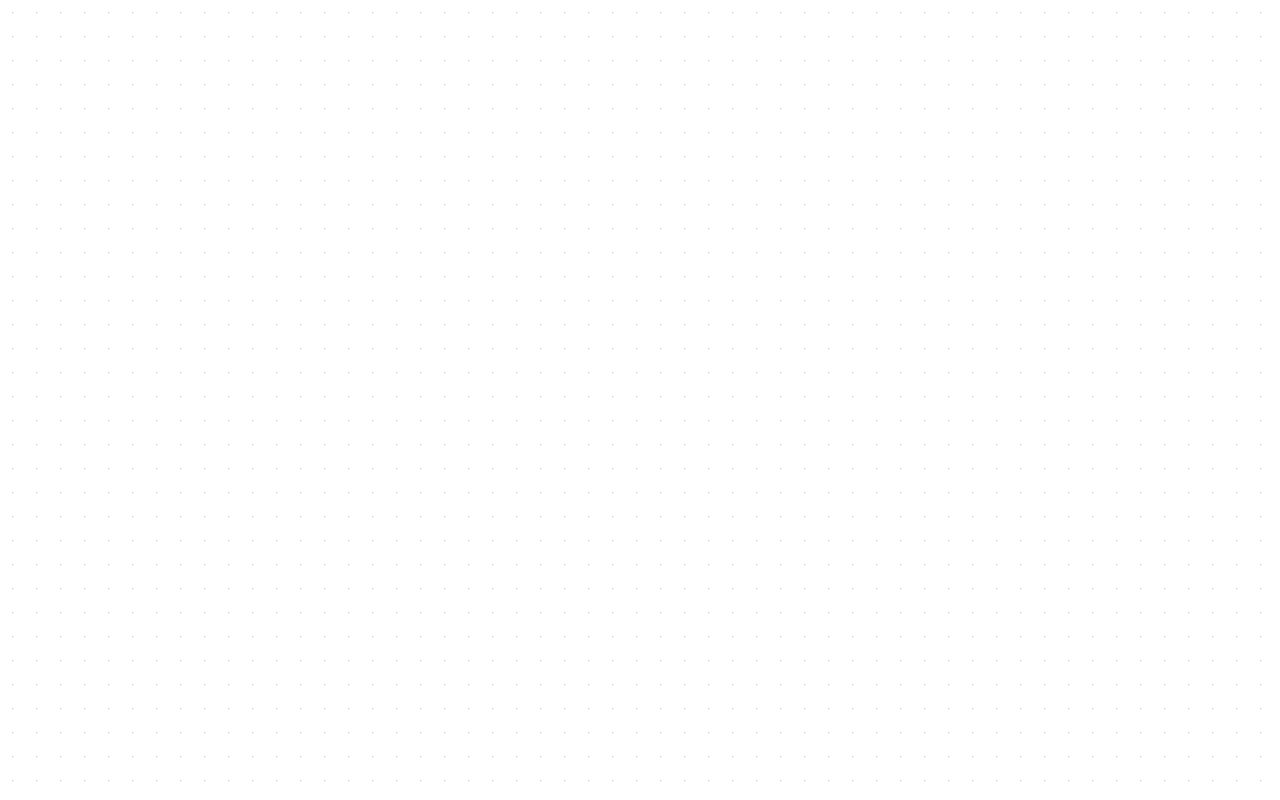
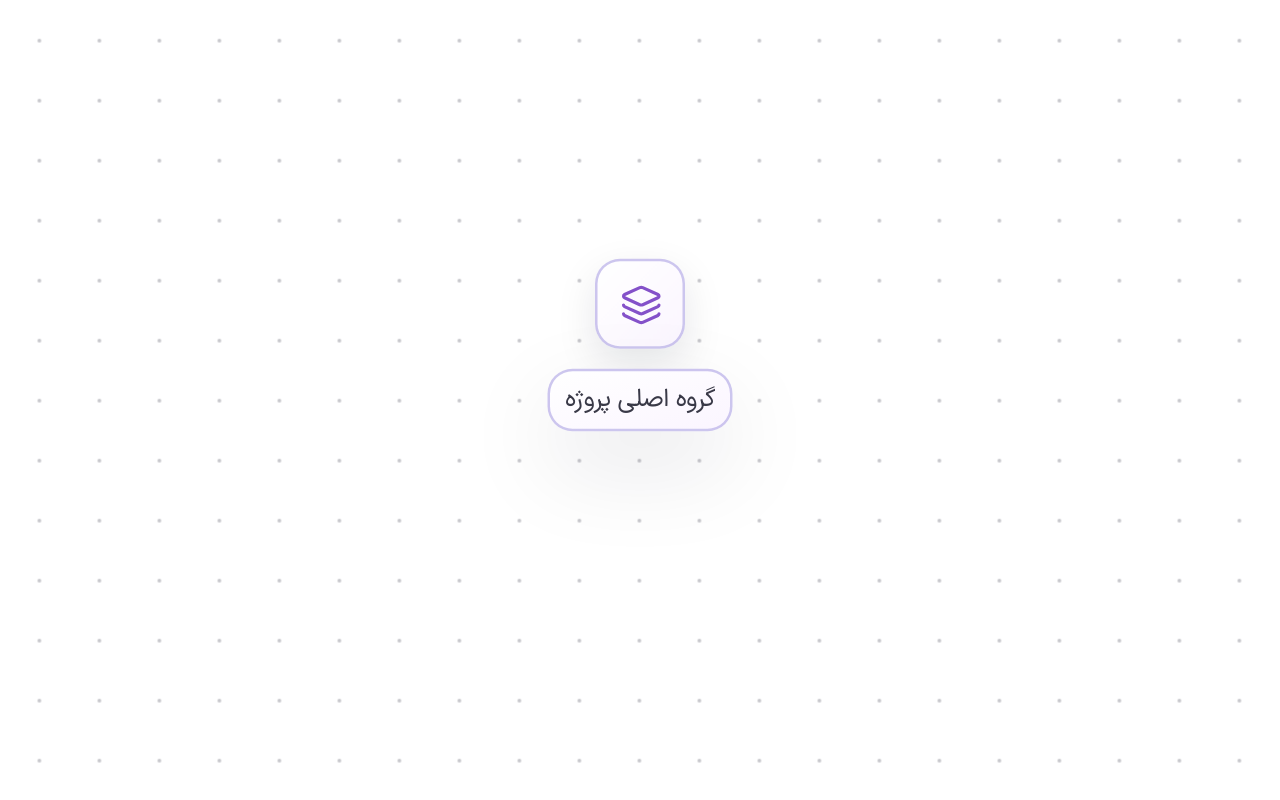
Before and after one commit to hamid-shahsavani/sharingan, a React (Vite) app: page / in a window 1280 px wide. Built offline with nearby package versions, Linux system fonts and the light colour scheme.

Commit message:
feat: implement React Flow canvas, node group component, and global styles

```diff
--- a/src/features/main/_components/canvas.tsx
+++ b/src/features/main/_components/canvas.tsx
@@ -3,29 +3,54 @@ import {
   BackgroundVariant,
   type Edge,
   type Node,
+  type NodeTypes,
   ReactFlow,
   ReactFlowProvider,
+  useEdgesState,
+  useNodesState,
 } from '@xyflow/react';
 import { cn } from 'cn';
+
+import { NodeGroup } from '@/features/main/_components/node-group';
 
 export interface MindMapCanvasProps {
   className?: string;
   hasBackground?: boolean;
 }
 
-const INITIAL_NODES: Node[] = [];
+const NODE_TYPES: NodeTypes = {
+  group: NodeGroup,
+};
+
+const INITIAL_NODES: Node[] = [
+  {
+    id: 'group-node-1',
+    type: 'group',
+    position: { x: 0, y: 0 },
+    data: {
+      title: 'گروه اصلی پروژه',
+    },
+  },
+];
+
 const INITIAL_EDGES: Edge[] = [];
 
 export const Canvas = ({
   className,
   hasBackground = true,
 }: MindMapCanvasProps) => {
+  const [nodes, , onNodesChange] = useNodesState(INITIAL_NODES);
+  const [edges, , onEdgesChange] = useEdgesState(INITIAL_EDGES);
+
   return (
     <div className={cn('h-full w-full', className)}>
       <ReactFlowProvider>
         <ReactFlow
-          nodes={INITIAL_NODES}
-          edges={INITIAL_EDGES}
+          nodes={nodes}
+          edges={edges}
+          onNodesChange={onNodesChange}
+          onEdgesChange={onEdgesChange}
+          nodeTypes={NODE_TYPES}
           fitView
           minZoom={0.2}
           maxZoom={2.5}
--- /dev/null
+++ b/src/features/main/_components/node-group.tsx
@@ -0,0 +1,64 @@
+import { Handle, type Node, type NodeProps, Position } from '@xyflow/react';
+import { Layers3 } from 'lucide-react';
+
+export interface NodeGroupData extends Record<string, unknown> {
+  title: string;
+}
+
+export type NodeGroupProps = NodeProps<Node<NodeGroupData, 'group'>>;
+
+const HANDLE_BASE_CLASS =
+  'pointer-events-auto! size-3! border-2! border-surface-panel! bg-node-handle! opacity-0 transition-opacity group-hover/node-card:opacity-100';
+
+export const NodeGroup = (props: NodeGroupProps) => {
+  return (
+    <div className="group/node relative block w-fit min-w-0 select-none transition-opacity duration-200 ease-out">
+      <div className="group/node-icon absolute -top-11 left-1/2 -ml-4.5 size-9">
+        <span
+          aria-label="آیکون گروه"
+          className="node-drag-handle flex size-9 items-center justify-center rounded-lg border border-node-border bg-linear-to-br from-node-surface-from to-node-surface-to text-node-icon-foreground shadow-[0_6px_16px_var(--node-shadow)] transition-all duration-200 hover:cursor-grab active:cursor-grabbing group-hover/node:border-node-border-hover group-hover/node:from-node-surface-hover-from group-hover/node:to-node-surface-hover-to group-hover/node:text-accent-purple"
+        >
+          <Layers3 size={17} strokeWidth={1.8} />
+        </span>
+      </div>
+      <div className="mind-node-card group/node-card relative mx-auto box-border flex w-fit shrink-0 flex-col items-center justify-center gap-1 rounded-lg border border-node-border bg-linear-to-br from-node-surface-from to-node-surface-to px-1.5 text-center text-node-text shadow-[0_14px_38px_var(--node-shadow)] transition-all duration-200 ease-out select-none hover:border-node-border-hover hover:from-node-surface-hover-from hover:to-node-surface-hover-to group-hover/node:border-node-border-hover">
+        <div className="flex w-full min-w-0 flex-1 items-center justify-center overflow-hidden py-1">
+          <div
+            dir="rtl"
+            className="line-clamp-2 w-full min-w-0 overflow-hidden text-center text-[10px] leading-normal font-normal tracking-[-0.2px] wrap-break-word whitespace-normal text-node-text transition-colors duration-200"
+          >
+            {props.data.title}
+          </div>
+        </div>
+        <Handle
+          id="parent-target"
+          type="target"
+          position={Position.Top}
+          isConnectable={props.isConnectable}
+          className={HANDLE_BASE_CLASS}
+        />
+        <Handle
+          id="relation-target"
+          type="target"
+          position={Position.Left}
+          isConnectable={props.isConnectable}
+          className={HANDLE_BASE_CLASS}
+        />
+        <Handle
+          id="parent-source"
+          type="source"
+          position={Position.Bottom}
+          isConnectable={props.isConnectable}
+          className={HANDLE_BASE_CLASS}
+        />
+        <Handle
+          id="relation-source"
+          type="source"
+          position={Position.Right}
+          isConnectable={props.isConnectable}
+          className={HANDLE_BASE_CLASS}
+        />
+      </div>
+    </div>
+  );
+};
--- a/src/index.css
+++ b/src/index.css
@@ -7,9 +7,9 @@
 @font-face {
   font-family: 'IRANSansX';
   src:
-    url('./features/shared/assets/fonts/IRANSansXV.woff2')
+    url('./features/shared/_assets/fonts/IRANSansXV.woff2')
       format('woff2-variations'),
-    url('./features/shared/assets/fonts/IRANSansXV.woff2') format('woff2');
+    url('./features/shared/_assets/fonts/IRANSansXV.woff2') format('woff2');
   font-weight: 100 1000;
   font-style: normal;
   font-display: swap;
@@ -48,6 +48,22 @@
   --sidebar-accent-foreground: oklch(0.205 0 0);
   --sidebar-border: oklch(0.922 0 0);
   --sidebar-ring: oklch(0.708 0 0);
+  --surface-panel: oklch(1 0 0);
+  --surface-panel-border: oklch(0.78 0.08 292 / 70%);
+  --node-border: oklch(0.78 0.08 292 / 70%);
+  --node-border-hover: oklch(0.72 0.12 292);
+  --node-surface-from: oklch(1 0 0);
+  --node-surface-to: oklch(0.98 0.025 300);
+  --node-surface-hover-from: oklch(0.98 0.025 300);
+  --node-surface-hover-to: oklch(1 0 0);
+  --node-text: oklch(0.35 0.025 285);
+  --node-icon-background: oklch(0.96 0.035 300);
+  --node-icon-foreground: oklch(0.55 0.18 300);
+  --node-handle: oklch(0.65 0.15 300);
+  --accent-purple: oklch(0.58 0.2 300);
+  --accent-purple-muted: oklch(0.72 0.14 300);
+  --node-shadow: oklch(0.2 0.04 260 / 10%);
+  --node-shadow-hover: oklch(0.2 0.04 260 / 16%);
 }
 
 @theme inline {
@@ -84,6 +100,22 @@
   --color-card: var(--card);
   --color-foreground: var(--foreground);
   --color-background: var(--background);
+  --color-surface-panel: var(--surface-panel);
+  --color-surface-panel-border: var(--surface-panel-border);
+  --color-node-border: var(--node-border);
+  --color-node-border-hover: var(--node-border-hover);
+  --color-node-surface-from: var(--node-surface-from);
+  --color-node-surface-to: var(--node-surface-to);
+  --color-node-surface-hover-from: var(--node-surface-hover-from);
+  --color-node-surface-hover-to: var(--node-surface-hover-to);
+  --color-node-text: var(--node-text);
+  --color-node-icon-background: var(--node-icon-background);
+  --color-node-icon-foreground: var(--node-icon-foreground);
+  --color-node-handle: var(--node-handle);
+  --color-accent-purple: var(--accent-purple);
+  --color-accent-purple-muted: var(--accent-purple-muted);
+  --color-node-shadow: var(--node-shadow);
+  --color-node-shadow-hover: var(--node-shadow-hover);
   --radius-sm: calc(var(--radius) * 0.6);
   --radius-md: calc(var(--radius) * 0.8);
   --radius-lg: var(--radius);
@@ -125,6 +157,22 @@
   --sidebar-accent-foreground: oklch(0.985 0 0);
   --sidebar-border: oklch(1 0 0 / 10%);
   --sidebar-ring: oklch(0.556 0 0);
+  --surface-panel: oklch(0.205 0.035 300);
+  --surface-panel-border: oklch(0.72 0.14 300 / 25%);
+  --node-border: oklch(0.72 0.14 300 / 40%);
+  --node-border-hover: oklch(0.78 0.16 300 / 70%);
+  --node-surface-from: oklch(0.3 0.08 305);
+  --node-surface-to: oklch(0.16 0.04 300);
+  --node-surface-hover-from: oklch(0.33 0.09 305);
+  --node-surface-hover-to: oklch(0.18 0.045 300);
+  --node-text: oklch(0.98 0 0 / 88%);
+  --node-icon-background: oklch(0.58 0.2 300 / 15%);
+  --node-icon-foreground: oklch(0.78 0.14 300);
+  --node-handle: oklch(0.72 0.14 300 / 65%);
+  --accent-purple: oklch(0.78 0.14 300);
+  --accent-purple-muted: oklch(0.68 0.16 300);
+  --node-shadow: oklch(0 0 0 / 28%);
+  --node-shadow-hover: oklch(0 0 0 / 34%);
 }
 
 @layer base {
@@ -138,3 +186,60 @@
     @apply font-sans;
   }
 }
+
+.react-flow {
+  --xy-node-boxshadow-selected: none;
+  --xy-node-boxshadow-selected-default: none;
+  --xy-node-boxshadow-hover-default: none;
+  --xy-node-border-default: none;
+}
+
+.react-flow__node,
+.react-flow__node-default,
+.react-flow__node-input,
+.react-flow__node-output,
+.react-flow__node-group {
+  width: auto;
+  padding: 0;
+  border: none !important;
+  background: transparent;
+  overflow: visible;
+  outline: none !important;
+  box-shadow: none !important;
+}
+
+.react-flow__node.selectable:hover,
+.react-flow__node-default.selectable:hover,
+.react-flow__node-input.selectable:hover,
+.react-flow__node-output.selectable:hover,
+.react-flow__node-group.selectable:hover {
+  box-shadow: none !important;
+}
+
+.react-flow__node.selected,
+.react-flow__node.selectable.selected,
+.react-flow__node-group.selected,
+.react-flow__node-group.selectable.selected,
+.react-flow__node-default.selected,
+.react-flow__node-default.selectable.selected,
+.react-flow__node-input.selected,
+.react-flow__node-input.selectable.selected,
+.react-flow__node-output.selected,
+.react-flow__node-output.selectable.selected {
+  outline: none !important;
+  box-shadow: none !important;
+  border: none !important;
+}
+
+.react-flow__node:focus,
+.react-flow__node:focus-visible,
+.react-flow__node.selectable:focus,
+.react-flow__node.selectable:focus-visible,
+.react-flow__node-group:focus,
+.react-flow__node-group:focus-visible,
+.react-flow__node-group.selectable:focus,
+.react-flow__node-group.selectable:focus-visible {
+  outline: none !important;
+  box-shadow: none !important;
+  border: none !important;
+}
```
Also changed, not shown: .antigravity/rules/coding-standards.md.
